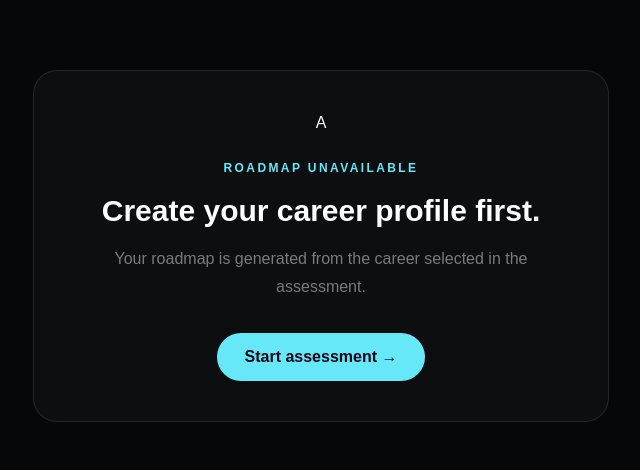
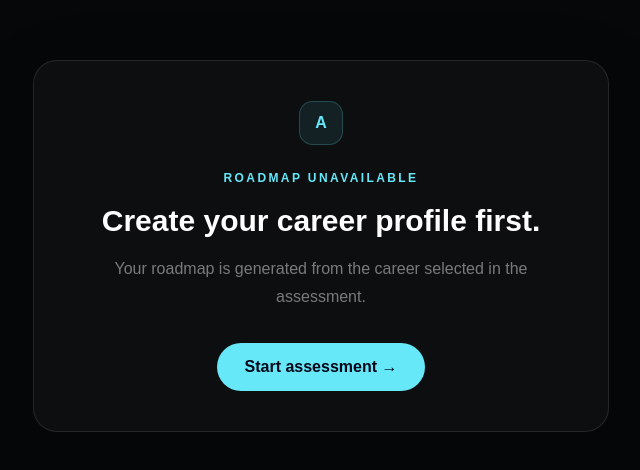
Before and after one commit to zia0606/aspire-ai, a Next.js app: page /roadmap in a window 1280 px wide. Shown: the part 154-624 px from the top of the page, without its empty margins (319-959 px from the left). Built offline with nearby package versions, Linux system fonts and the light colour scheme.

Commit message:
Refresh shared Aspire AI visual system

```diff
--- a/app/globals.css
+++ b/app/globals.css
@@ -6,7 +6,9 @@ html { scroll-behavior: smooth; }
 body {
   margin: 0;
   min-height: 100vh;
-  background: #050708;
+  background:
+    radial-gradient(circle at 50% -10%, rgba(34, 211, 238, 0.07), transparent 34rem),
+    #050708;
   color: white;
   font-family: Arial, Helvetica, sans-serif;
 }
@@ -20,18 +22,37 @@ button { cursor: pointer; }
   background-clip: text;
   color: transparent;
 }
+
 .grid-background {
   background-image:
     linear-gradient(rgba(255,255,255,.035) 1px, transparent 1px),
     linear-gradient(90deg, rgba(255,255,255,.035) 1px, transparent 1px);
   background-size: 60px 60px;
+  -webkit-mask-image: linear-gradient(to bottom, black, transparent 80%);
   mask-image: linear-gradient(to bottom, black, transparent 80%);
 }
+
+.brand-mark {
+  display: flex;
+  height: 2.75rem;
+  width: 2.75rem;
+  flex-shrink: 0;
+  align-items: center;
+  justify-content: center;
+  border: 1px solid rgba(103, 232, 249, .2);
+  border-radius: .85rem;
+  background: rgba(103, 232, 249, .09);
+  color: #67e8f9;
+  font-weight: 800;
+}
+
 .card {
   border: 1px solid rgba(255,255,255,.1);
   border-radius: 1.5rem;
   background: rgba(255,255,255,.03);
+  box-shadow: 0 24px 80px rgba(0,0,0,.14);
 }
+
 .eyebrow {
   font-size: .75rem;
   font-weight: 700;
@@ -39,6 +60,7 @@ button { cursor: pointer; }
   text-transform: uppercase;
   color: #67e8f9;
 }
+
 .button-primary {
   display: inline-flex;
   align-items: center;
@@ -47,9 +69,10 @@ button { cursor: pointer; }
   background: #67e8f9;
   color: #020617;
   font-weight: 700;
-  transition: background .2s ease, transform .2s ease;
+  transition: background .2s ease, transform .2s ease, opacity .2s ease;
 }
 .button-primary:hover { background: #a5f3fc; transform: translateY(-1px); }
+
 .button-secondary {
   display: inline-flex;
   align-items: center;
@@ -59,9 +82,10 @@ button { cursor: pointer; }
   background: rgba(255,255,255,.03);
   color: white;
   font-weight: 600;
-  transition: background .2s ease;
+  transition: background .2s ease, border-color .2s ease;
 }
-.button-secondary:hover { background: rgba(255,255,255,.08); }
+.button-secondary:hover { background: rgba(255,255,255,.08); border-color: rgba(255,255,255,.18); }
+
 .option {
   width: 100%;
   border: 1px solid rgba(255,255,255,.1);
@@ -70,11 +94,16 @@ button { cursor: pointer; }
   padding: 1rem;
   text-align: left;
   color: rgba(255,255,255,.7);
-  transition: border-color .2s, background .2s, color .2s;
+  transition: border-color .2s, background .2s, color .2s, transform .2s;
 }
-.option:hover { border-color: rgba(103,232,249,.35); color: white; }
+.option:hover { border-color: rgba(103,232,249,.35); color: white; transform: translateY(-1px); }
 .option-selected {
   border-color: rgba(103,232,249,.65);
   background: rgba(103,232,249,.1);
   color: #cffafe;
 }
+
+@media (prefers-reduced-motion: reduce) {
+  html { scroll-behavior: auto; }
+  *, *::before, *::after { transition-duration: 0.01ms !important; animation-duration: 0.01ms !important; }
+}
```
